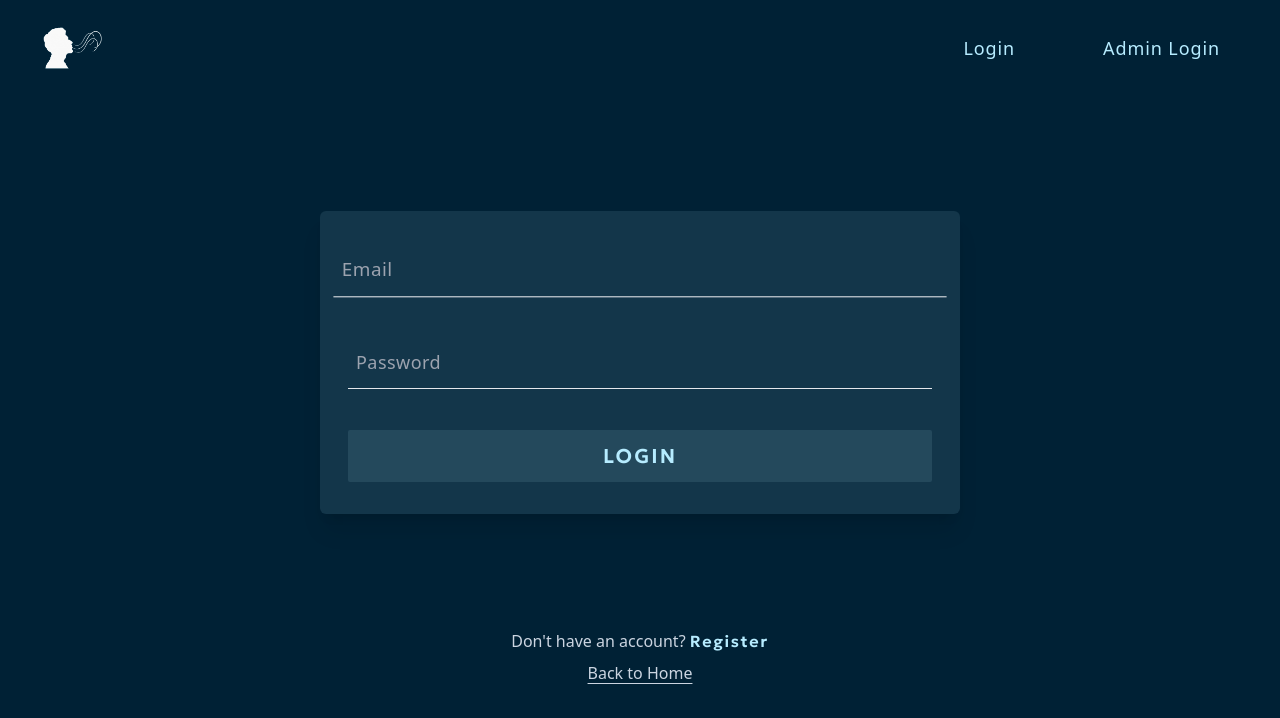
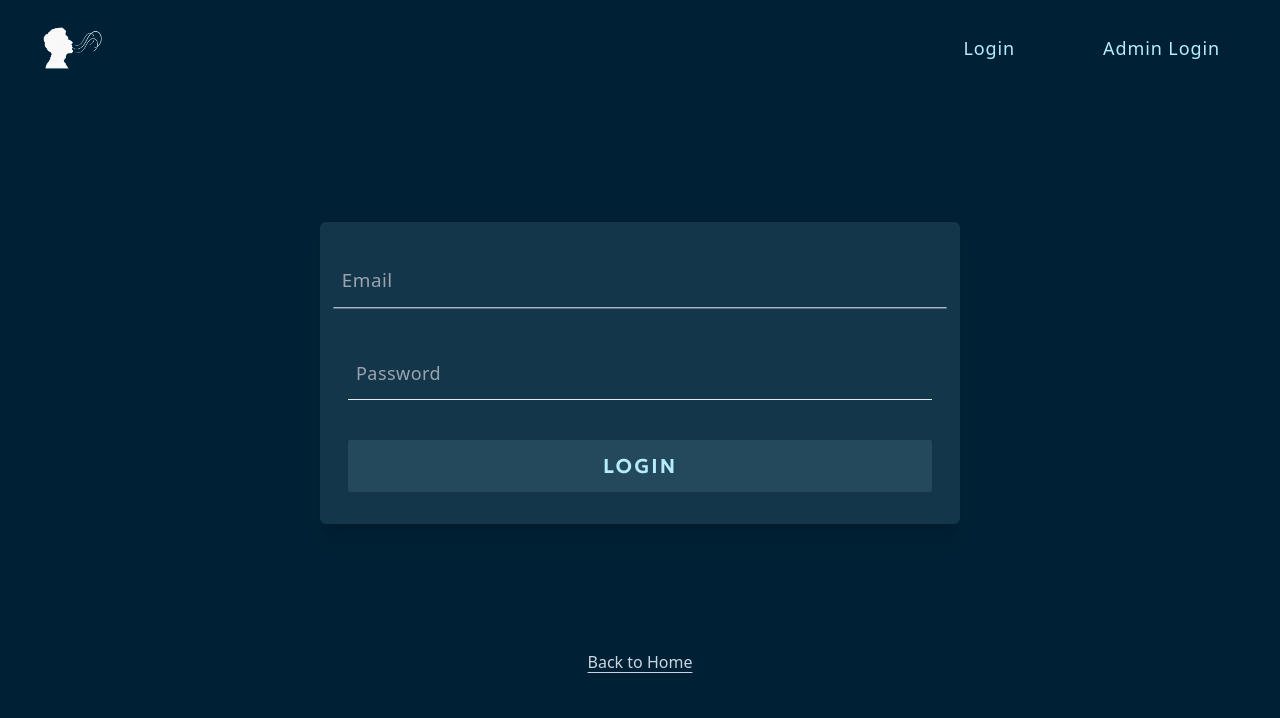
Before and after one commit to Kunwar-Aditya-Codes/dental-diaries, a React (Vite) app in the folder client/: page /admin_login in a window 1280 px wide. Shown: the top 718 px of the page. Built offline with nearby package versions, Linux system fonts and the light colour scheme.

Commit message:
removed: auth in admin register

```diff
--- a/client/src/pages/Auth/AdminLogin.tsx
+++ b/client/src/pages/Auth/AdminLogin.tsx
@@ -94,16 +94,6 @@ const AdminLogin: FC<LoginProps> = ({}) => {
       </form>
 
       <div className="mx-auto mt-4 flex w-full max-w-[35rem] flex-col items-center space-y-2">
-        <p className="text-start">
-          Don't have an account?{" "}
-          <Link
-            to="/user_register"
-            className="font-custom tracking-widest text-secondary"
-          >
-            Register
-          </Link>
-        </p>
-
         <Link to="/" className="underline underline-offset-4">
           Back to Home
         </Link>
```
Also changed, not shown: 1 other file (tests, documents, lock files or other folders).
